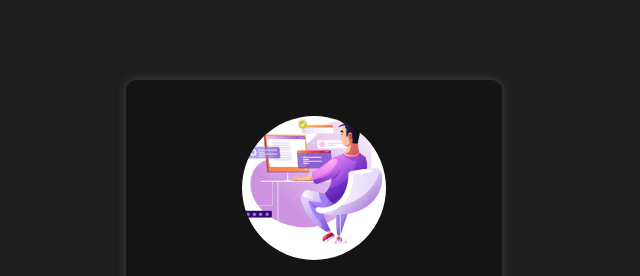
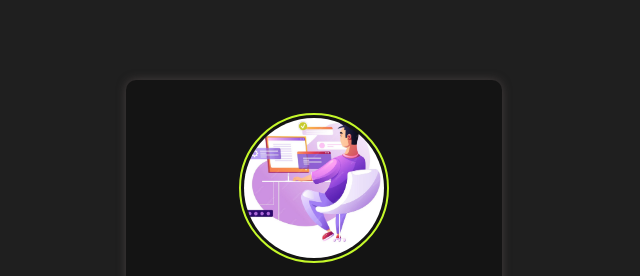
Before and after one commit to Pioneercode1/Social-links-profile, a plain HTML site: page index.html in a window 1280 px wide. In both pictures the pointer is over the element 640 px from the left and 188 px from the top of the page. Shown: the top 276 px of the page, 326-966 px from the left. Drawn offline with Linux system fonts and the light colour scheme.

Commit message:
Everything good

```diff
--- a/style.css
+++ b/style.css
@@ -83,6 +83,8 @@ body {
 
 .card-img-top:hover {
     background-color: var(--grey-700);
+    cursor: pointer;
+    border: 2px solid var(--green-hover);
 }
 
 .card-img-top:focus {
```
